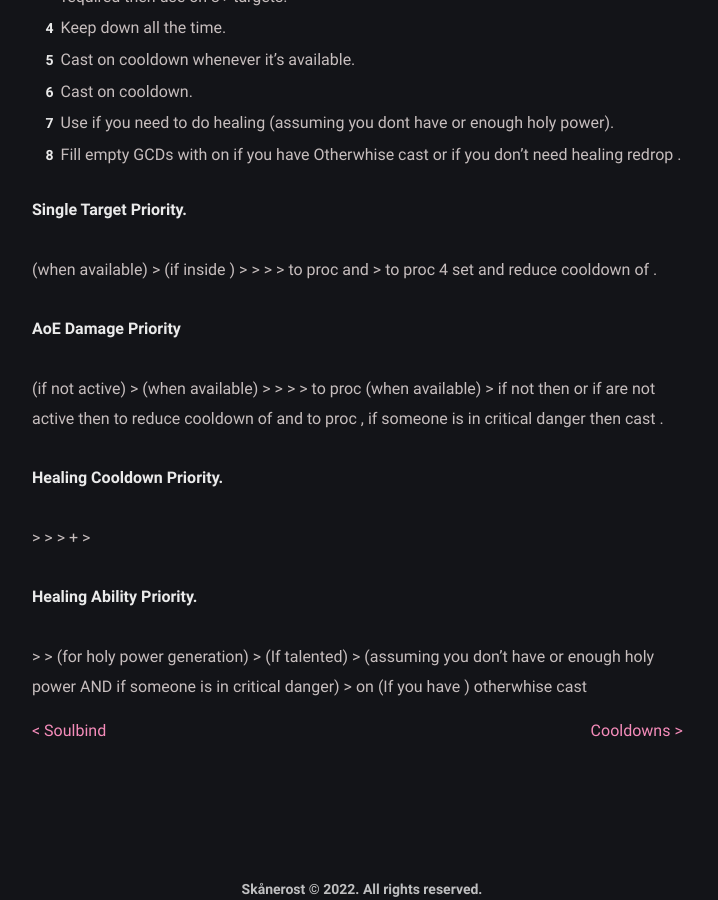
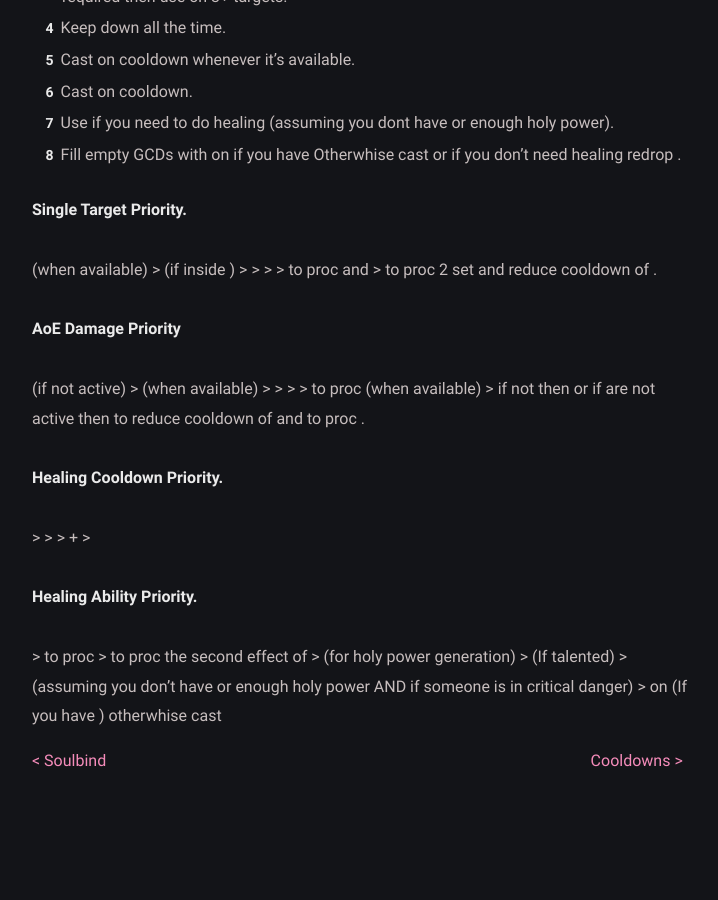
Before and after one commit to BetterThanWowhead/BetterThanWowhead.github.io, a Jekyll site: the page built from pages/M+/playstyle.md, in a window 1280 px wide and 900 px high, scrolled down 2399 px. Shown: the whole window, without its empty margins (278-996 px from the left). Built offline with Jekyll 4.4.1, drawn with Linux system fonts in a browser that asks for light colours; a script that is not in the unit is left out.

Commit message:
Update playstyle.md

```diff
--- a/pages/M+/playstyle.md
+++ b/pages/M+/playstyle.md
@@ -95,7 +95,7 @@ Here you can see what your playstyle should look like:
 \> <a href="https://www.wowhead.com/spell=26573/consecration" data-wowhead="spell=26573"></a>
 \> <a href="https://www.wowhead.com/spell=293895/crusader-strike" data-wowhead="spell=293895"></a>
 \> <a href="https://www.wowhead.com/spell=85673/word-of-glory" data-wowhead="spell=85673"></a> to proc
-<a href="https://ptr.wowhead.com/spell=364468/dawn-will-come" data-wowhead="spell=364468"></a> and <a href="https://www.wowhead.com/spell=248033/awakening" data-wowhead="spell=248033"></a> > <a href="https://www.wowhead.com/spell=85222/light-of-dawn" data-wowhead="spell=85222"></a> to proc 4 set and reduce cooldown of <a href="https://tbc.wowhead.com/spell=31884/avenging-wrath" data-wowhead="spell=31884"></a>.
+<a href="https://ptr.wowhead.com/spell=364468/dawn-will-come" data-wowhead="spell=364468"></a> and <a href="https://www.wowhead.com/spell=248033/awakening" data-wowhead="spell=248033"></a> > <a href="https://www.wowhead.com/spell=85222/light-of-dawn" data-wowhead="spell=85222"></a> to proc 2 set and reduce cooldown of <a href="https://tbc.wowhead.com/spell=31884/avenging-wrath" data-wowhead="spell=31884"></a>.
 
 **AoE Damage Priority**
 
@@ -112,7 +112,7 @@ Here you can see what your playstyle should look like:
 <a href="https://www.wowhead.com/spell=20271/judgment" data-wowhead="spell=20271"></a>
 \>
 <a href="https://www.wowhead.com/spell=85673/word-of-glory" data-wowhead="spell=85673"></a> to proc
-<a href="https://ptr.wowhead.com/spell=364468/dawn-will-come" data-wowhead="spell=364468"></a> (when available) > if not then <a href="https://www.wowhead.com/spell=53600/shield-of-the-righteous" data-wowhead="spell=53600"></a> or if <a href="https://tbc.wowhead.com/spell=31884/avenging-wrath" data-wowhead="spell=31884"></a> are not active then <a href="https://www.wowhead.com/spell=85222/light-of-dawn" data-wowhead="spell=85222"></a> to reduce cooldown of <a href="https://tbc.wowhead.com/spell=31884/avenging-wrath" data-wowhead="spell=31884"></a> and to proc <a href="https://www.wowhead.com/spell=248033/awakening" data-wowhead="spell=248033"></a>, if someone is in critical danger then cast <a href="https://www.wowhead.com/spell=85673/word-of-glory" data-wowhead="spell=85673"></a>.
+<a href="https://ptr.wowhead.com/spell=364468/dawn-will-come" data-wowhead="spell=364468"></a> (when available) > if not then <a href="https://www.wowhead.com/spell=53600/shield-of-the-righteous" data-wowhead="spell=53600"></a> or if <a href="https://tbc.wowhead.com/spell=31884/avenging-wrath" data-wowhead="spell=31884"></a> are not active then <a href="https://www.wowhead.com/spell=85222/light-of-dawn" data-wowhead="spell=85222"></a> to reduce cooldown of <a href="https://tbc.wowhead.com/spell=31884/avenging-wrath" data-wowhead="spell=31884"></a> and to proc <a href="https://www.wowhead.com/spell=248033/awakening" data-wowhead="spell=248033"></a>.
 
 **Healing Cooldown Priority.**
 
@@ -127,7 +127,8 @@ Here you can see what your playstyle should look like:
 **Healing Ability Priority.**
 
 <a href="https://www.wowhead.com/spell=20473/holy-shock" data-wowhead="spell=20473"></a>
-\> <a href="https://www.wowhead.com/spell=85673/word-of-glory" data-wowhead="spell=85673"></a>
+\> <a href="https://www.wowhead.com/spell=85673/word-of-glory" data-wowhead="spell=85673"></a> to proc <a href="https://ptr.wowhead.com/spell=364468/dawn-will-come" data-wowhead="spell=364468"></a>
+\> <a href="https://www.wowhead.com/spell=85222/light-of-dawn" data-wowhead="spell=85222"></a> to proc the second effect of <a href="https://ptr.wowhead.com/spell=364468/dawn-will-come" data-wowhead="spell=364468"></a>
 \> <a href="https://www.wowhead.com/spell=283637/crusader-strike" data-wowhead="spell=283637"></a> (for holy power generation)
 \> <a href="https://www.wowhead.com/spell=20271/judgment" data-wowhead="spell=20271"></a> (If <a href="https://www.wowhead.com/spell=183778/judgment-of-light" data-wowhead="spell=183778"></a> talented)
 \> <a href="https://www.wowhead.com/spell=183998/light-of-the-martyr" data-wowhead="spell=183998"></a> (assuming you don’t have <a href="https://www.wowhead.com/spell=20473/holy-shock" data-wowhead="spell=20473"></a> or enough holy power AND if someone is in critical danger)
```
